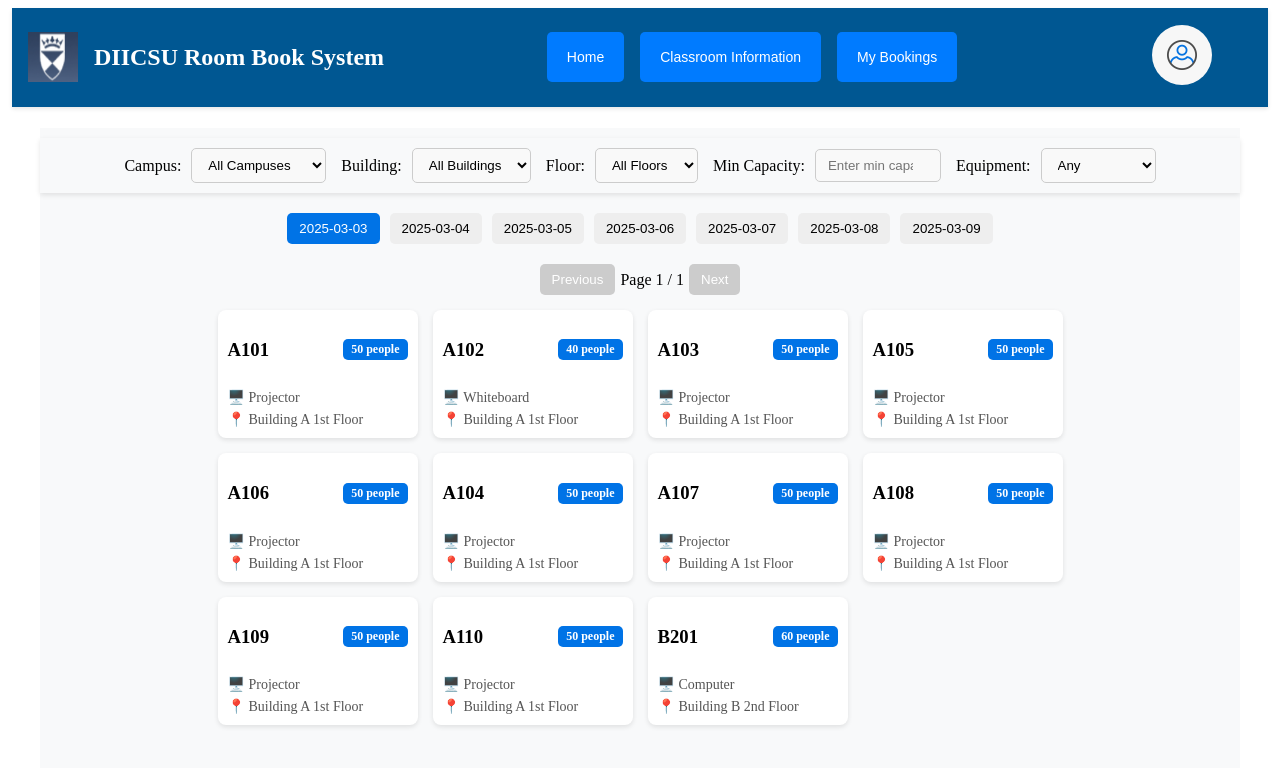
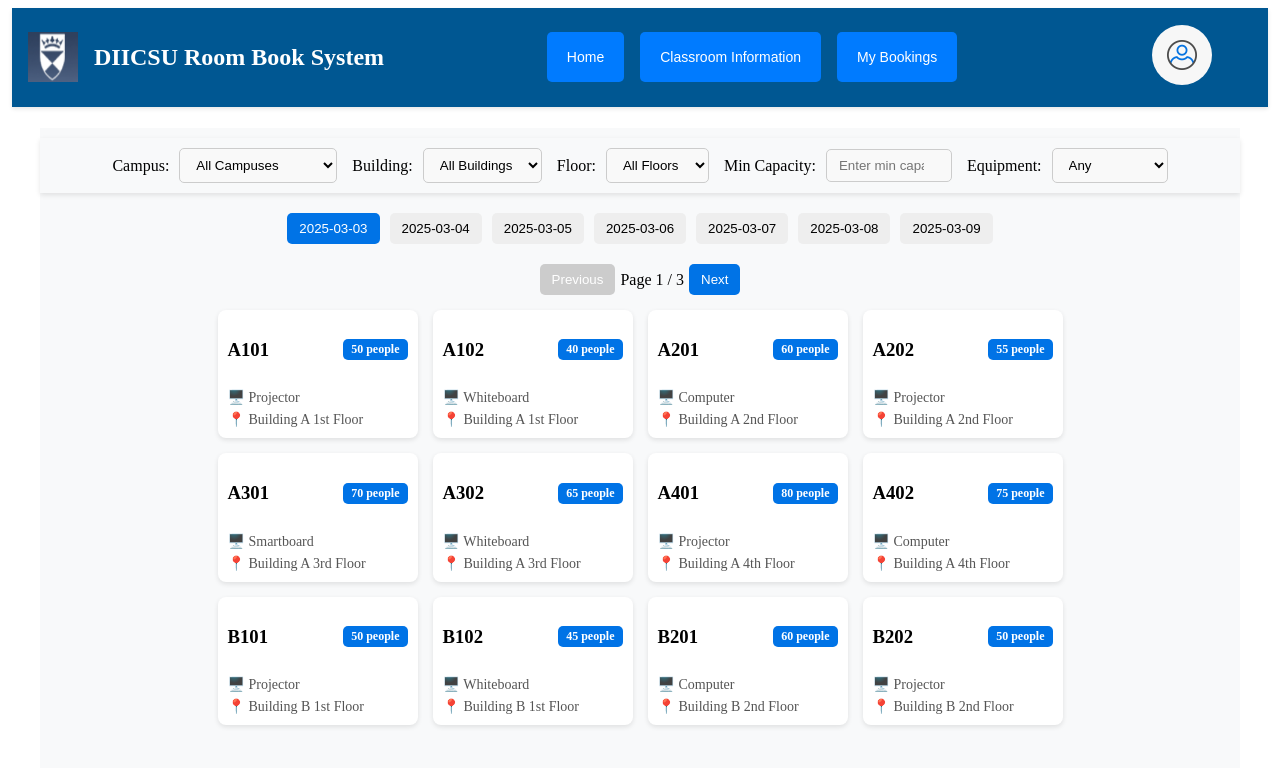
Before and after one commit to Zhengyi1212/DIIAgile-GroupA-frontend, a Vue app in the folder frontend/: page /classrooms in a window 1280 px wide. Shown: the top 768 px of the page. Built offline with nearby package versions, Linux system fonts and the light colour scheme; sample sign-in values are in the browser's storage.

Commit message:
classinformation with more data

```diff
--- a/frontend/src/views/ClassRoomInformation.vue
+++ b/frontend/src/views/ClassRoomInformation.vue
@@ -118,25 +118,52 @@ export default {
       username: '',
       role: '',
       campuses: [
-        { id: '1', name: 'South Campus' },
+        { id: '1', name: 'Xiaoxiang Campus' },
         { id: '2', name: 'North Campus' }
       ],
       buildings: {
-        '1': ['Building A', 'Building B'],
-        '2': ['Building C', 'Building D']
+        '1': ['Building A', 'Building B','Building C', 'Building D'],
+        '2': []
       },
       rooms: [
-        { id: '101', name: 'A101', capacity: 50, building: 'Building A', floor: '1st Floor', equipment: 'Projector' },
-        { id: '102', name: 'A102', capacity: 40, building: 'Building A', floor: '1st Floor', equipment: 'Whiteboard' },
-        { id: '103', name: 'A103', capacity: 50, building: 'Building A', floor: '1st Floor', equipment: 'Projector' },
-        { id: '105', name: 'A105', capacity: 50, building: 'Building A', floor: '1st Floor', equipment: 'Projector' },
-        { id: '106', name: 'A106', capacity: 50, building: 'Building A', floor: '1st Floor', equipment: 'Projector' },
-        { id: '104', name: 'A104', capacity: 50, building: 'Building A', floor: '1st Floor', equipment: 'Projector' },
-        { id: '107', name: 'A107', capacity: 50, building: 'Building A', floor: '1st Floor', equipment: 'Projector' },
-        { id: '108', name: 'A108', capacity: 50, building: 'Building A', floor: '1st Floor', equipment: 'Projector' },
-        { id: '109', name: 'A109', capacity: 50, building: 'Building A', floor: '1st Floor', equipment: 'Projector' },
-        { id: '110', name: 'A110', capacity: 50, building: 'Building A', floor: '1st Floor', equipment: 'Projector' },
-        { id: '201', name: 'B201', capacity: 60, building: 'Building B', floor: '2nd Floor', equipment: 'Computer' }
+      { id: 'A101', name: 'A101', capacity: 50, building: 'Building A', floor: '1st Floor', equipment: 'Projector' },
+    { id: 'A102', name: 'A102', capacity: 40, building: 'Building A', floor: '1st Floor', equipment: 'Whiteboard' },
+    { id: 'A201', name: 'A201', capacity: 60, building: 'Building A', floor: '2nd Floor', equipment: 'Computer' },
+    { id: 'A202', name: 'A202', capacity: 55, building: 'Building A', floor: '2nd Floor', equipment: 'Projector' },
+    { id: 'A301', name: 'A301', capacity: 70, building: 'Building A', floor: '3rd Floor', equipment: 'Smartboard' },
+    { id: 'A302', name: 'A302', capacity: 65, building: 'Building A', floor: '3rd Floor', equipment: 'Whiteboard' },
+    { id: 'A401', name: 'A401', capacity: 80, building: 'Building A', floor: '4th Floor', equipment: 'Projector' },
+    { id: 'A402', name: 'A402', capacity: 75, building: 'Building A', floor: '4th Floor', equipment: 'Computer' },
+
+    // Building B
+    { id: 'B101', name: 'B101', capacity: 50, building: 'Building B', floor: '1st Floor', equipment: 'Projector' },
+    { id: 'B102', name: 'B102', capacity: 45, building: 'Building B', floor: '1st Floor', equipment: 'Whiteboard' },
+    { id: 'B201', name: 'B201', capacity: 60, building: 'Building B', floor: '2nd Floor', equipment: 'Computer' },
+    { id: 'B202', name: 'B202', capacity: 50, building: 'Building B', floor: '2nd Floor', equipment: 'Projector' },
+    { id: 'B301', name: 'B301', capacity: 70, building: 'Building B', floor: '3rd Floor', equipment: 'Smartboard' },
+    { id: 'B302', name: 'B302', capacity: 65, building: 'Building B', floor: '3rd Floor', equipment: 'Projector' },
+    { id: 'B401', name: 'B401', capacity: 80, building: 'Building B', floor: '4th Floor', equipment: 'Computer' },
+    { id: 'B402', name: 'B402', capacity: 75, building: 'Building B', floor: '4th Floor', equipment: 'Whiteboard' },
+
+    // Building C
+    { id: 'C101', name: 'C101', capacity: 55, building: 'Building C', floor: '1st Floor', equipment: 'Projector' },
+    { id: 'C102', name: 'C102', capacity: 50, building: 'Building C', floor: '1st Floor', equipment: 'Smartboard' },
+    { id: 'C201', name: 'C201', capacity: 65, building: 'Building C', floor: '2nd Floor', equipment: 'Computer' },
+    { id: 'C202', name: 'C202', capacity: 60, building: 'Building C', floor: '2nd Floor', equipment: 'Whiteboard' },
+    { id: 'C301', name: 'C301', capacity: 75, building: 'Building C', floor: '3rd Floor', equipment: 'Projector' },
+    { id: 'C302', name: 'C302', capacity: 70, building: 'Building C', floor: '3rd Floor', equipment: 'Smartboard' },
+    { id: 'C401', name: 'C401', capacity: 85, building: 'Building C', floor: '4th Floor', equipment: 'Computer' },
+    { id: 'C402', name: 'C402', capacity: 80, building: 'Building C', floor: '4th Floor', equipment: 'Whiteboard' },
+
+    // Building D
+    { id: 'D101', name: 'D101', capacity: 60, building: 'Building D', floor: '1st Floor', equipment: 'Projector' },
+    { id: 'D102', name: 'D102', capacity: 55, building: 'Building D', floor: '1st Floor', equipment: 'Whiteboard' },
+    { id: 'D201', name: 'D201', capacity: 70, building: 'Building D', floor: '2nd Floor', equipment: 'Computer' },
+    { id: 'D202', name: 'D202', capacity: 65, building: 'Building D', floor: '2nd Floor', equipment: 'Smartboard' },
+    { id: 'D301', name: 'D301', capacity: 85, building: 'Building D', floor: '3rd Floor', equipment: 'Projector' },
+    { id: 'D302', name: 'D302', capacity: 80, building: 'Building D', floor: '3rd Floor', equipment: 'Computer' },
+    { id: 'D401', name: 'D401', capacity: 90, building: 'Building D', floor: '4th Floor', equipment: 'Smartboard' },
+    { id: 'D402', name: 'D402', capacity: 85, building: 'Building D', floor: '4th Floor', equipment: 'Whiteboard' }
       ],
       currentPage: 1,
       roomsPerPage: 12,
```
